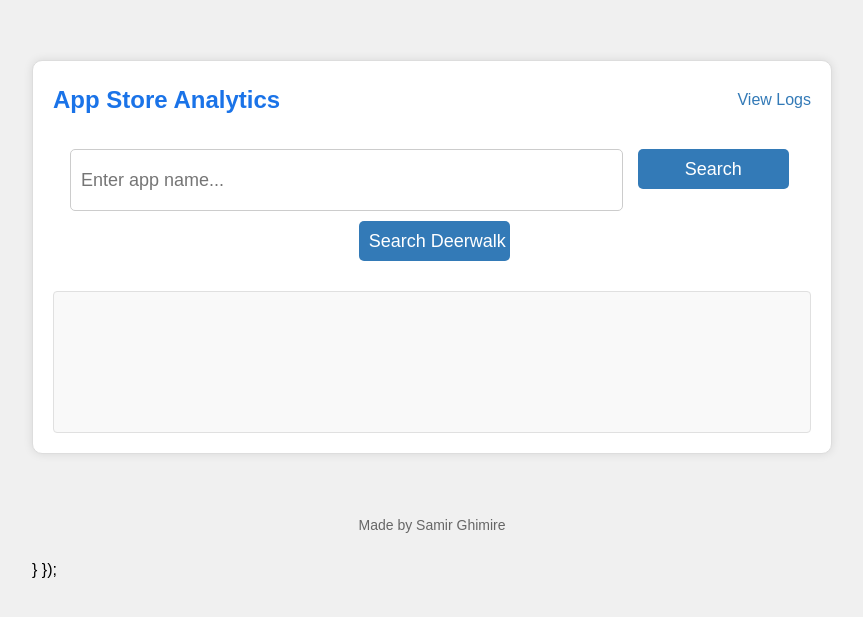
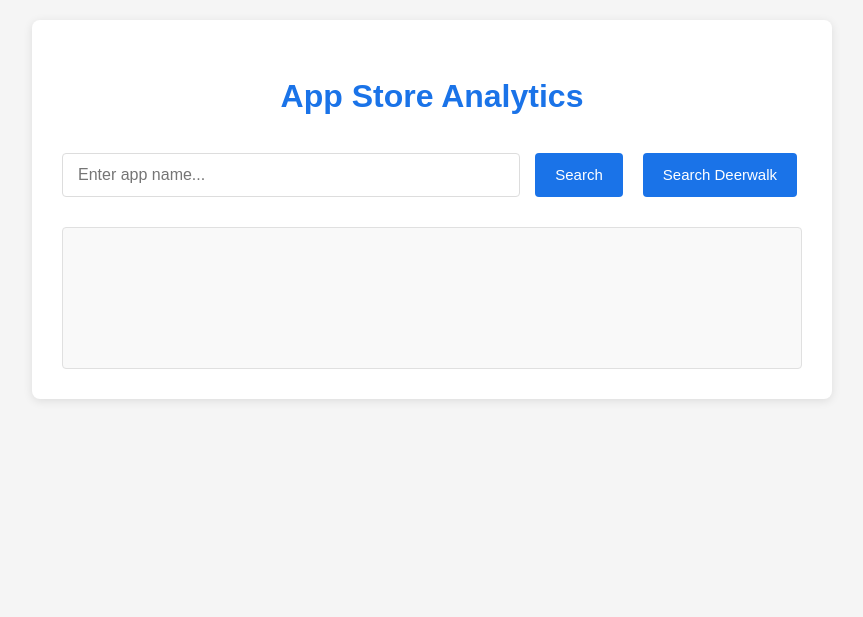
Before and after one commit to gajedi1/web-py, a Flask app: page / in a window 1280 px wide. Shown: the top 617 px of the page, without its empty margins (208-1071 px from the left). Run offline with Flask 3, Linux system fonts and the light colour scheme.

Commit message:
Add files via upload

```diff
--- a/templates/index.html
+++ b/templates/index.html
@@ -3,184 +3,26 @@
 <head>
     <title>App Store Analytics</title>
     <link rel="stylesheet" href="{{ url_for('static', filename='style.css') }}">
-    <style>
-        body {
-            font-family: Arial, sans-serif;
-            background-color: #f0f0f0;
-        }
-        .container {
-            max-width: 800px;
-            margin: 40px auto;
-            padding: 20px;
-            background-color: #fff;
-            border: 1px solid #ddd;
-            border-radius: 10px;
-            box-shadow: 0 0 10px rgba(0, 0, 0, 0.1);
-        }
-        .header {
-            display: flex;
-            justify-content: space-between;
-            align-items: center;
-            margin-bottom: 20px;
-        }
-        .header h1 {
-            font-size: 24px;
-            font-weight: bold;
-            margin: 0;
-        }
-        .view-logs {
-            text-decoration: none;
-            color: #337ab7;
-        }
-        .search-container {
-            display: flex;
-            flex-wrap: wrap;
-            justify-content: center;
-            margin-bottom: 20px;
-        }
-        #searchInput {
-            width: 70%;
-            height: 40px;
-            padding: 10px;
-            font-size: 18px;
-            border: 1px solid #ccc;
-            border-radius: 5px;
-        }
-        .search-button {
-            width: 20%;
-            height: 40px;
-            padding: 10px;
-            font-size: 18px;
-            border: none;
-            border-radius: 5px;
-            background-color: #337ab7;
-            color: #fff;
-            cursor: pointer;
-        }
-        .deerwalk-button {
-            margin-left: 10px;
-        }
-        .result {
-            padding: 20px;
-        }
-        .loading {
-            display: flex;
-            justify-content: center;
-            align-items: center;
-            padding: 20px;
-        }
-        .spinner {
-            border: 4px solid rgba(0, 0, 0, 0.1);
-            border-top: 4px solid #337ab7;
-            border-radius: 50%;
-            width: 40px;
-            height: 40px;
-            animation: spin 1s linear infinite;
-        }
-        @keyframes spin {
-            0% {
-                transform: rotate(0deg);
-            }
-            100% {
-                transform: rotate(360deg);
-            }
-        }
-        .error {
-            padding: 20px;
-            background-color: #f0f0f0;
-            border: 1px solid #ddd;
-            border-radius: 10px;
-            box-shadow: 0 0 10px rgba(0, 0, 0, 0.1);
-        }
-    </style>
 </head>
 <body>
     <div class="container">
-        <div class="header">
-            <h1>App Store Analytics</h1>
-            <a href="/logs" class="view-logs">View Logs</a>
-        </div>
+        <h1>App Store Analytics</h1>
         <div class="search-container">
             <input type="text" id="searchInput" placeholder="Enter app name...">
-            <button onclick="searchApp()" class="search-button">Search</button>
+            <button onclick="searchApp()">Search</button>
             <button onclick="searchDeerwalk()" class="search-button deerwalk-button">
-                <i class="fas fa-search"></i> Search Deerwalk
-            </button>
+            <i class="fas fa-search"></i> Search Deerwalk
+        </button>
         </div>
         <div id="result" class="result"></div>
     </div>
     <script>
-        function showError(message) {
-            const resultDiv = document.getElementById('result');
-            resultDiv.innerHTML = `
-                <div class="error">
-                    <strong>Error:</strong> ${message}
-                    <p>If the problem persists, please contact support with the following details:</p>
-                    <ul>
-                        <li>App Name: ${document.getElementById('searchInput').value || 'N/A'}</li>
-                        <li>Time: ${new Date().toLocaleString()}</li>
-                        <li>Error: ${message}</li>
-                    </ul>
-                </div>`;
-        }
-
-        function displayResult(data) {
-            const resultDiv = document.getElementById('result');
-
-            if (data.error) {
-                showError(data.error);
-                return;
-            }
-
-            const app = data.app || data; // Handle both formats
-
-            resultDiv.innerHTML = `
-                <div class="app-card">
-                    <div class="app-header">
-                        <img src="${app.icon || 'https://via.placeholder.com/128'}"
-                             alt="${app.title || 'App Icon'}"
-                             class="app-icon">
-                        <div class="app-info">
-                            <h2>${app.title || 'N/A'}</h2>
-                            <p class="developer">${app.developer || 'N/A'}</p>
-                            ${app.score ? `
-                                <div class="rating">
-                                    <span class="score">${app.score.toFixed(1)}</span>
-                                    <div class="stars">
-                                        ${'★'.repeat(Math.floor(app.score))}${app.score % 1 >= 0.5 ? '½' : ''}
-                                    </div>
-                                    <span class="ratings-count">${(app.ratings || 0).toLocaleString()} ratings</span>
-                                </div>
-                            ` : ''}
-                            <div class="installs">${app.installs || 'N/A'}</div>
-                            <a href="${app.url || '#'}" target="_blank" class="play-store-btn">
-                                View on Google Play
-                            </a>
-                        </div>
-                    </div>
-
-                    ${app.description ? `
-                        <div class="description">
-                            <h3>Description</h3>
-                            <p>${app.description.replace(/\n/g, '<br>')}</p>
-                        </div>
-                    ` : ''}
-                </div>`;
-        }
-
         async function searchApp() {
             const appName = document.getElementById('searchInput').value.trim();
+            if (!appName) return;
+
             const resultDiv = document.getElementById('result');
-            const loadingDiv = document.getElementById('loading');
-
-            if (!appName) {
-                showError('Please enter an app name');
-                return;
-            }
-
-            // Show loading, hide previous results
-            loadingDiv.style.display = 'flex';
-            resultDiv.innerHTML = '';
+            resultDiv.innerHTML = '<p>Searching...</p>';
 
             try {
                 const response = await fetch('/search', {
@@ -193,46 +35,41 @@
 
                 const data = await response.json();
 
-                if (!response.ok || !data.success) {
-                    throw new Error(data.error || 'Failed to fetch app data');
+                if (data.error) {
+                    resultDiv.innerHTML = `<p class="error">${data.error}</p>`;
+                    return;
                 }
 
-                displayResult(data);
+                let html = `
+                    <h2>${data.title}</h2>
+                    <p><strong>Developer:</strong> ${data.developer}</p>
+                    <p><strong>Installs:</strong> ${data.installs}</p>
+                `;
+
+                if (data.realInstalls) {
+                    html += `<p><strong>Real Installs:</strong> ${data.realInstalls.toLocaleString()}</p>`;
+                }
+
+                html += `<p><strong>Score:</strong> ${data.score} (${data.ratings.toLocaleString()} ratings)</p>`;
+                resultDiv.innerHTML = html;
 
             } catch (error) {
-                console.error('Search error:', error);
-                showError(error.message || 'Failed to fetch app data');
-            } finally {
-                loadingDiv.style.display = 'none';
+                resultDiv.innerHTML = `<p class="error">An error occurred: ${error.message}</p>`;
             }
         }
 
-        // Function to search for Deerwalk specifically
+        // Function to search for Deerwalk Learning Center
         function searchDeerwalk() {
-            const searchInput = document.getElementById('searchInput');
-            searchInput.value = 'Deerwalk';
+            document.getElementById('searchInput').value = 'Deerwalk';
             searchApp();
         }
 
-        // Add event listener for Enter key
+        // Allow searching with Enter key
         document.getElementById('searchInput').addEventListener('keypress', function(e) {
             if (e.key === 'Enter') {
                 searchApp();
             }
         });
     </script>
-    <div id="loading" class="loading" style="display: none;">
-        <div class="spinner"></div>
-        <p>Searching the Play Store...</p>
-    </div>
-
-    <footer style="text-align: center; margin-top: 30px; padding: 20px; color: #666; font-size: 14px;">
-        Made by Samir Ghimire
-    </footer>
 </body>
 </html>
-            }
-        });
-    </script>
-</body>
-</html>
```
